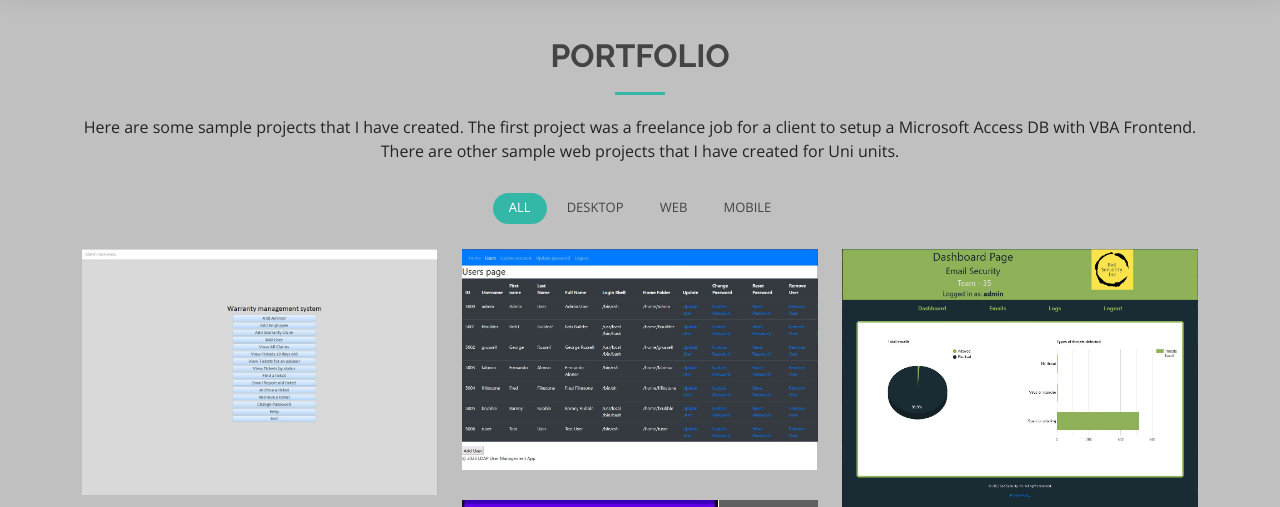
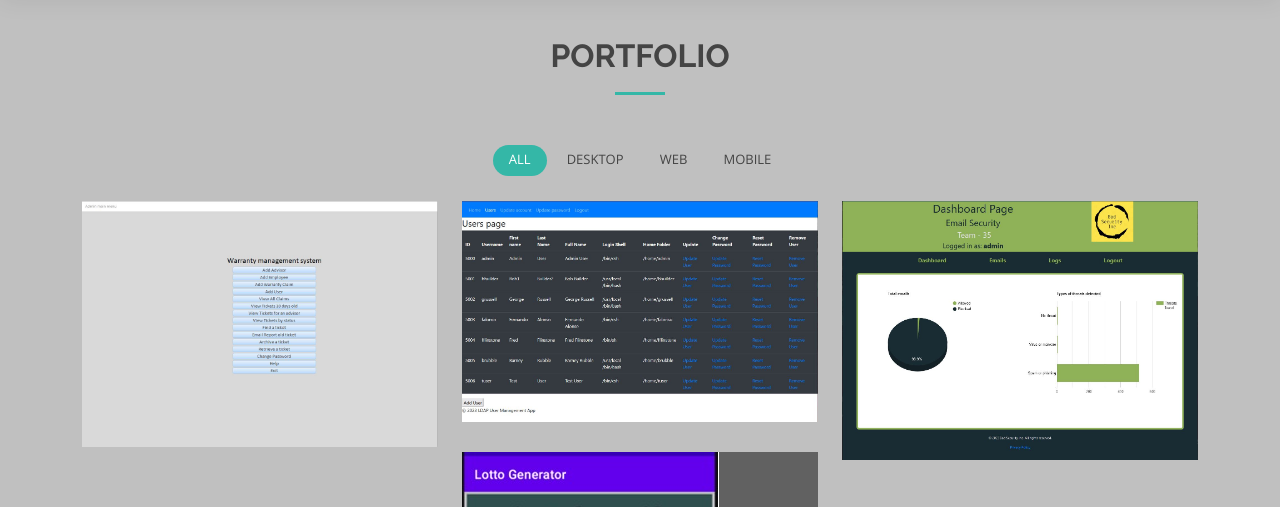
Before and after one commit to DavidAustinMackenzie/davidaustinmackenzie.com.au, a Flask app: page /portfolio in a window 1280 px wide. Shown: the part 73-580 px from the top of the page. Run offline with Flask 3, Linux system fonts and the light colour scheme; some libraries are stand-ins or nearby versions.

Commit message:
updated portfolio page

```diff
--- a/templates/portfolio.html
+++ b/templates/portfolio.html
@@ -33,7 +33,6 @@
 
         <div class="section-title">
           <h2>Portfolio</h2>
-          <p>Here are some sample projects that I have created. The first project was a freelance job for a client to setup a Microsoft Access DB with VBA Frontend. There are other sample web projects that I have created for Uni units.</p>
         </div>
 
         <div class="row" data-aos="fade-up" data-aos-delay="100">
```
